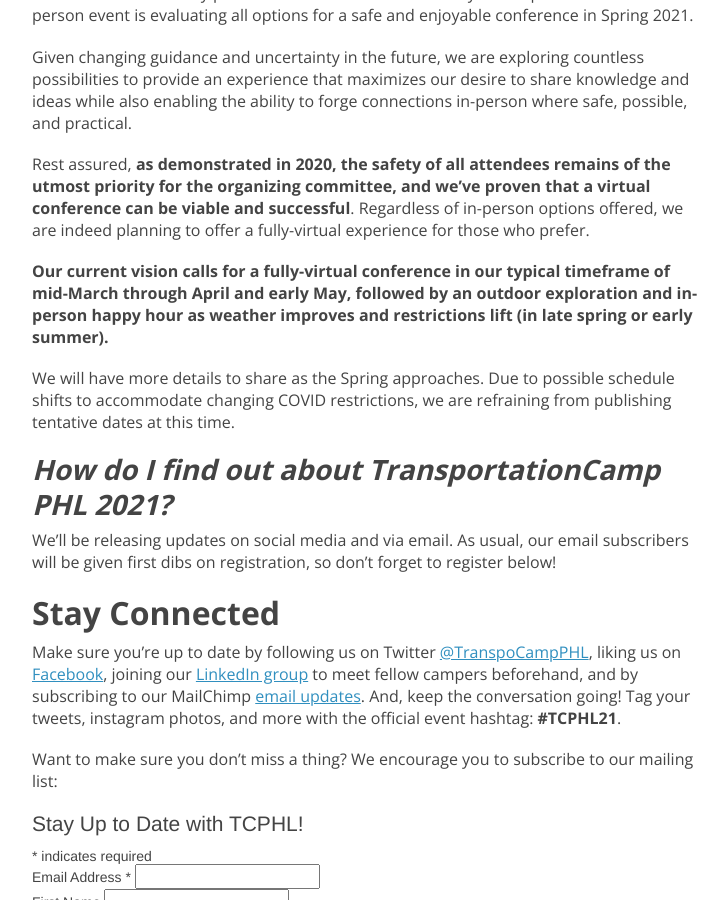
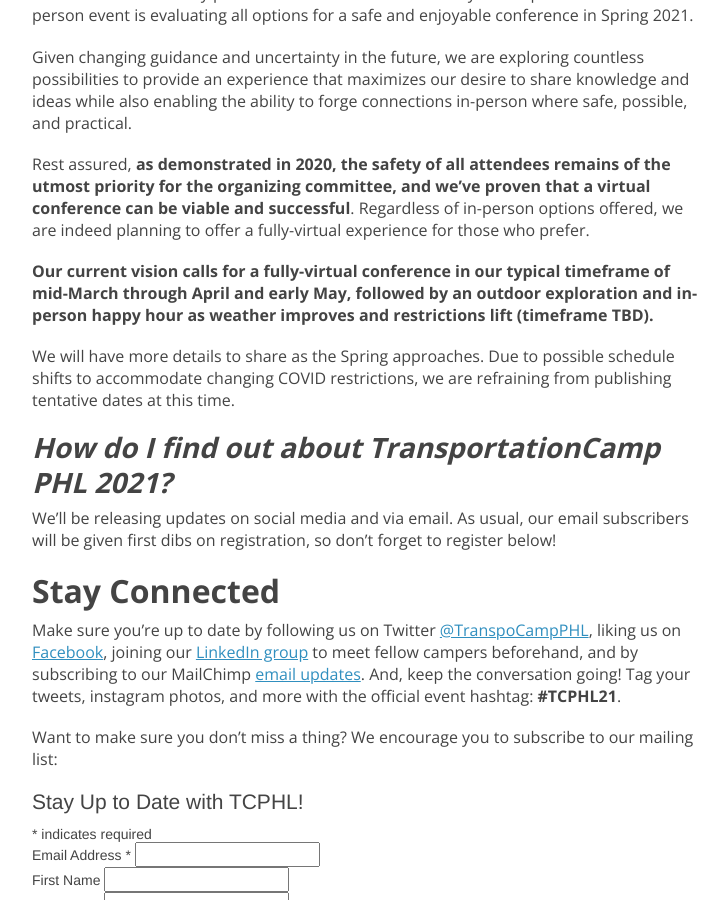
Before and after one commit to transpocamp/transportationcamp.org, a Jekyll site: the page built from events/phl2021/index.markdown, in a window 1280 px wide and 900 px high, scrolled down 930 px. Shown: the whole window, without its empty margins (272-1000 px from the left). Built offline with Jekyll 4.4.1, drawn with Linux system fonts in a browser that asks for light colours; nearby versions of some CDN libraries; comment, search, counter and statistics services are not loaded.

Commit message:
Updates PHL 2021 vision and timeframe

```diff
--- a/events/phl2021/index.markdown
+++ b/events/phl2021/index.markdown
@@ -25,7 +25,7 @@
 
 Rest assured, **as demonstrated in 2020, the safety of all attendees remains of the utmost priority for the organizing committee, and we've proven that a virtual conference can be viable and successful**. Regardless of in-person options offered, we are indeed planning to offer a fully-virtual experience for those who prefer.
 
-**Our current vision calls for a fully-virtual conference in our typical timeframe of mid-March through April and early May, followed by an outdoor exploration and in-person happy hour as weather improves and restrictions lift (in late spring or early summer).**
+**Our current vision calls for a fully-virtual conference in our typical timeframe of mid-March through April and early May, followed by an outdoor exploration and in-person happy hour as weather improves and restrictions lift (timeframe TBD).**
 
 We will have more details to share as the Spring approaches. Due to possible schedule shifts to accommodate changing COVID restrictions, we are refraining from publishing tentative dates at this time.
 
```
